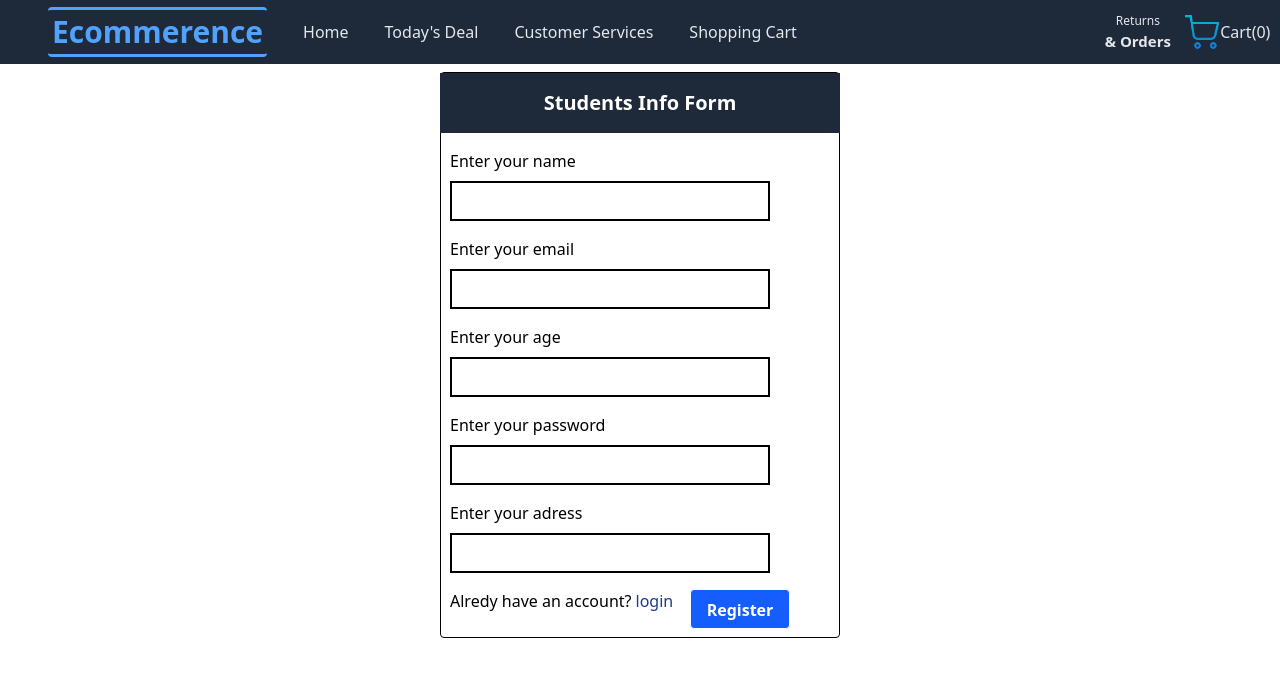
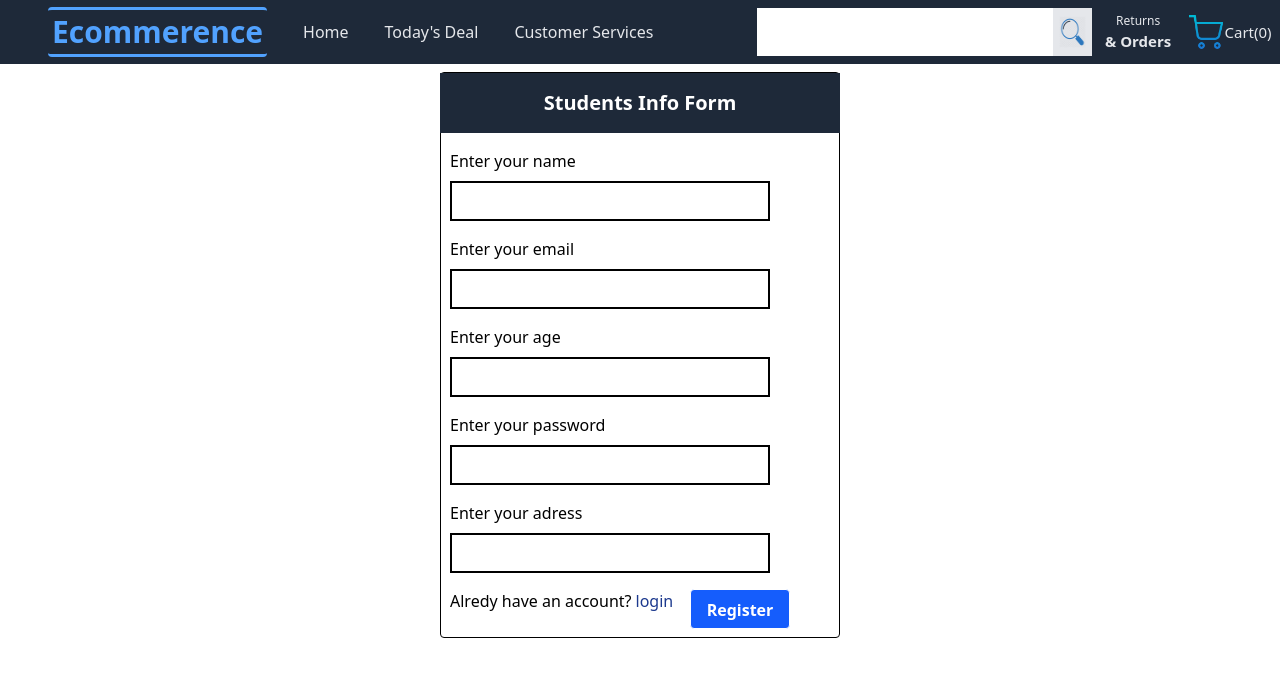
Before and after one commit to khadijaZafar2511/Ecomerence-Website, a React (Vite) app: page / in a window 1280 px wide. Shown: the top 676 px of the page. Built offline with nearby package versions, Linux system fonts and the light colour scheme; no server answers.

Commit message:
adding products search feature

```diff
--- a/src/App.jsx
+++ b/src/App.jsx
@@ -13,8 +13,8 @@ function App() {
 
   return (
     <>
+      <BrowserRouter>
       <GlobalProvider>
-        <BrowserRouter>
           <Navbar />
           <Routes>
             <Route path="/" element={<Register />} />
@@ -23,8 +23,8 @@ function App() {
             <Route path="/cart" element={<Cartlist />} />
             <Route path="/home/cardinfo/:id" element={<Cardinfo />} />
           </Routes>
-        </BrowserRouter>
-      </GlobalProvider>
+        </GlobalProvider>
+         </BrowserRouter>
     </>
     // <>
     // <div>hello word</div></>
--- a/src/Context/context1.jsx
+++ b/src/Context/context1.jsx
@@ -1,5 +1,6 @@
 import { createContext, useReducer, useEffect, useState } from "react";
-import {fetchurl} from "../Services/Productservice"
+import { fetchurl } from "../Services/Productservice";
+import { useNavigate } from "react-router-dom";
 
 export const GlobalContext = createContext();
 
@@ -54,6 +55,10 @@ export const GlobalContext = createContext();
              cart:
               state.cart.map(p=> (p.id == action.payload.id) ?{ ...action.payload, qty:action.payload2} : p )
           };
+        case "setquery":
+          return {
+            ...state , query:action.payload
+          }
         default:
           return { ...state };
       }
@@ -70,18 +75,21 @@ export default function GlobalProvider({ children }) {
           id: 0,
           count1: 1,
           prev:1
-        }
+        },
+        query:""
 
     };
 
 
       const [state, dispatch] = useReducer(reducer, initialState);
-  const[data,setData]=useState("")
+  const [datac, setDatac] = useState("")
+
+  const navigate = useNavigate();
   const auth = () => {
     const token1 = localStorage.getItem("token");
-    // if (!token1) {
-    //     window.location.href="/"
-    // }
+    if (!token1) {
+      navigate("/")
+    }
     return token1;
 }
      const token=auth()
@@ -96,27 +104,31 @@ export default function GlobalProvider({ children }) {
     };
     // if(body)
     // options.body=JSON.stringify(body)
-
+      console.log(state);
 
   useEffect(() => {
 
     const fetchdata = async () => {
-      const data1 = await fetchurl("", "", options);
-      setData(data1);
+      const data1 = await fetchurl(state.query, options);
+      setDatac(data1);
       console.log(data1);
 
-      console.log(data);
-      if (data) {
-        dispatch({ type: "setdata", payload: data });
+
+      if (data1) {
+        dispatch({ type: "setdata", payload: data1 });
         dispatch({ type: "setloading" });
+
       }
+
     };
     fetchdata();
+    console.log(datac);
+
+      console.log(state.query);
 
 
 
-
-  }, [data]);
+  }, [state.query]);
 
     return (
       <>
--- a/src/Services/Productservice.js
+++ b/src/Services/Productservice.js
@@ -2,9 +2,9 @@
 // const BASE_URL = "https://ecomerence-backened.onrender.com/ecomerence";
  const BASE_URL = "https://ecomerence-backened.onrender.com/ecomerence";
 
-export const fetchurl = async (id = "", title = "", options) => {
+export const fetchurl = async (search="", options) => {
   try {
-    const res = await fetch(`${BASE_URL}?id=${id}&&title=${title}`, options);
+    const res = await fetch(`${BASE_URL}?products=${search}`, options);
     if (!res) throw new Error("error in fetching data");
     if (res.ok) {
       return await res.json();
--- a/src/components/Navbar.jsx
+++ b/src/components/Navbar.jsx
@@ -1,25 +1,91 @@
-import { useState,useContext } from "react";
-import {Link} from "react-router-dom"
+import { useState,useContext, useEffect } from "react";
+import { Link } from "react-router-dom";
 import { GlobalContext } from "../Context/context1";
+import { fetchurl } from "../Services/Productservice";
 
 export default function Navbar() {
   const [state1, setState1] = useState(false);
-
-    function toggleHandle() {
-        setState1(!state1)
+  const [input, setInput] = useState("");
+  const [data1, setData1] = useState(null);
+  function toggleHandle() {
+    setState1(!state1);
   }
   const myvar = useContext(GlobalContext);
-  const { state } = myvar;
-  const {  count } = state;
+  const { state, dispatch } = myvar;
+  const { count } = state;
+
+  const handleinput = (e) => {
+    setInput(e.target.value);
+    console.log(input);
+    dispatch({ type: "setquery", payload: e.target.value })
+  };
 
 
+  //   const token = localStorage.getItem("token");
+  //   const options = {
+  //     method:"GET",
+  //     headers: {
+  //       "Content-Type": "application/json",
+  //       "Authorization":token
+  //     },
+  //   };
+  //   useEffect(() => {
+  //     const fetchdata = async() => {
+  //       const fdata = await fetchurl(input, input, options)
+  //       const res= await fdata.json()
+  //  }
+  //     fetchdata();
+  //   }, [])
+
+  // const auth = () => {
+  //   const token1 = localStorage.getItem("token");
+  //   if (!token1) {
+  //     navigate("/")
+  //   }
+  //   return token1;
+  // };
+  // const token = auth();
+  // const options = {
+  //   method: "GET",
+  //   headers: {
+  //     "Content-Type": "application/json",
+  //     AUthorization: token,
+  //   },
+  // };
+
+
+
+  // useEffect(() => {
+
+  //   // console.log(fetchurl(input, options));
+
+  //   const fetchdata = async () => {
+  //     try {
+  //       console.log(input)
+  //       const data2 = await fetchurl(input, options);
+  //       if (data2) {
+  //         setData1(data2);
+  //      dispatch({ type: "setdata", payload: data1 });
+  //      dispatch({ type: "setloading" });
+  //      console.log("navbar");
+  //      console.log(data1);
+  //         console.log(data1)
+  //       }
+
+  //     } catch (err) {
+  //       console.log(err);
+  //     }
+  //     fetchdata();
+
+  //   };
+  // },[state.data])
 
 
   return (
     <>
-      <header className=" h-16 w-full bg-gray-800 text-gray-200 overflow-x-hidden ">
-        <nav className="h-16 w-full bg-gray-800 flex  px-3">
-          <div className="  h-full lg:w-1/3 w-2/3  flex items-center justify-start  ">
+      <header className=" h-16 w-full bg-gray-800 text-gray-200 overflow-x-hidden   ">
+        <nav className="h-16 w-full bg-gray-800 flex  px-3 ">
+          <div1 className="  h-full lg:w-1/3 w-2/3 md:w-1/3 sm:w-1/3  flex items-center justify-start  ">
             <div
               onClick={toggleHandle}
               className=" w-7 mr-1 sm:mr-1 md:mr-2  sm:w-7 md:w-7  flex items-center   "
@@ -32,26 +98,44 @@ export default function Navbar() {
             <p className="font-semibold lg:text-3xl md:text-3xl text-xl text-blue-400 p-1  border-blue-400 rounded  border-t-3 border-b-3">
               Ecommerence
             </p>
-          </div>
-          <div
+          </div1>
+          <div2
             onClick={toggleHandle}
-            className={`absolute left-0 ${state1 ? "top-16" : "-top-full"} bg-gray-800 w-full h-50 lg:h-16 lg:static  lg:flex  ml-0 lg:ml-6`}
+            className={` absolute left-0 ${state1 ? "top-16" : "-top-full"} z-50 bg-gray-800 lg:w-22/24 w-full h-50 lg:h-16 lg:static  lg:flex  ml-0 lg:ml-6`}
           >
             <ul
               className="flex flex-col items-center justify-center gap-3 py-7 lg:[&>*:hover]:border-blue-400 lg:[&>*:hover]:rounded lg:[&>*:hover]:border-t-3 lg:[&>*:hover]:border-b-3
-            lg:[&>*:focus]:border-blue-400 lg:[&>*:focus]:rounded lg:[&>*:focus]:border-t-3 lg:[&>*:focus]:border-b-3 lg:flex-row [&>*:hover]:text-blue-400 lg:[&>*:hover]:text-gray-200 lg:*:px-3 lg:*:py-2 "
+           *:flex lg:[&>*:focus]:border-blue-400 lg:[&>*:focus]:rounded lg:[&>*:focus]:border-t-3 lg:[&>*:focus]:border-b-3 lg:flex-row [&>*:hover]:text-blue-400 lg:[&>*:hover]:text-gray-200 lg:*:px-3 lg:*:py-2 "
             >
               <Link className="lg:px-4 lg:py-2" to="/home">
                 Home
               </Link>
               <Link to="/home">Today's Deal</Link>
               <Link to="/home">Customer Services</Link>
-              <Link to="/home">Shopping Cart</Link>
             </ul>
-          </div>
-          <div className="  h-full w-1/2 lg:w-1/3 ">
-            <div className=" h-full w-full flex md:justify-end lg:justify-end justify-center items-center  md:gap-2 ">
-              <p className=" h-4/5 w-1/2 lg:w-1/3 md:w-1/4 font-normal flex flex-col  items-center justify-center hover:text-blue-400 text-[12px]">
+          </div2>
+          <div4 className="lg:flex lg:items-center   md:flex md:items-center sm:flex  sm:items-center hidden h-16 lg:w-2/3 md:w-1/2 sm:w-1/2 md:ml-1 md:mr-2">
+            <input
+              onInput={handleinput}
+              className=" border-none w-15/17 h-12 bg-white text-blue-500"
+            ></input>
+            <div className="w-2/17 h-12 bg-gray-200 flex items-center justify-center">
+              <img className="w-2/3   h-2/3" src="/Search (2).png" />
+            </div>
+          </div4>
+          <div5 className="  h-16 w-full flex items-center justify-center lg:hidden md:hidden sm:hidden fixed top-16 left-0 bg-gray-800">
+            <input
+              onInput={handleinput}
+              className=" border-none w-13/17 h-12 bg-white text-blue-500"
+            ></input>
+            <div className="w-2/17 h-12 bg-gray-200 flex items-center justify-center">
+              <img className="w-2/3   h-2/3" src="/Search (2).png" />
+            </div>
+          </div5>
+
+          <div3 className=" h-full w-1/2 lg:w-1/3 md:w-1/3 sm:w-1/3">
+            <div className=" h-full w-full flex    justify-center items-center  md:gap-4 ">
+              <p className=" h-4/5 w-1/2 lg:w-1/2 md:w-1/3 font-normal flex flex-col  items-center justify-center hover:text-blue-400 text-[12px] ">
                 Returns
                 <span className=" flex font-bold text-normal text-[15px] ">
                   & Orders
@@ -59,13 +143,15 @@ export default function Navbar() {
               </p>
               <Link
                 to="/cart"
-                className=" h-4/5  w-1/2 lg:w-1/3 md:w-1/4 flex items-center justify-center hover:border-blue-400 hover:rounded  hover:border-t-3 hover:border-b-3 "
+                className="h-4/5  w-1/2 lg:w-1/2 md:w-1/4 flex items-center justify-center hover:border-blue-400 hover:rounded  hover:border-t-3 hover:border-b-3 "
               >
                 <img src="/shopping-cart.png " className="w-auto h-9 " />
-                <h1 className="flex items-center justify-end">Cart({count})</h1>
+                <h1 className="flex items-center justify-end text-[15px] ">
+                  Cart({count})
+                </h1>
               </Link>
             </div>
-          </div>
+          </div3>
         </nav>
       </header>
     </>
```
Also changed, not shown: src/components/Home.jsx (+4 -39 lines), public/Search (2).png (added).
